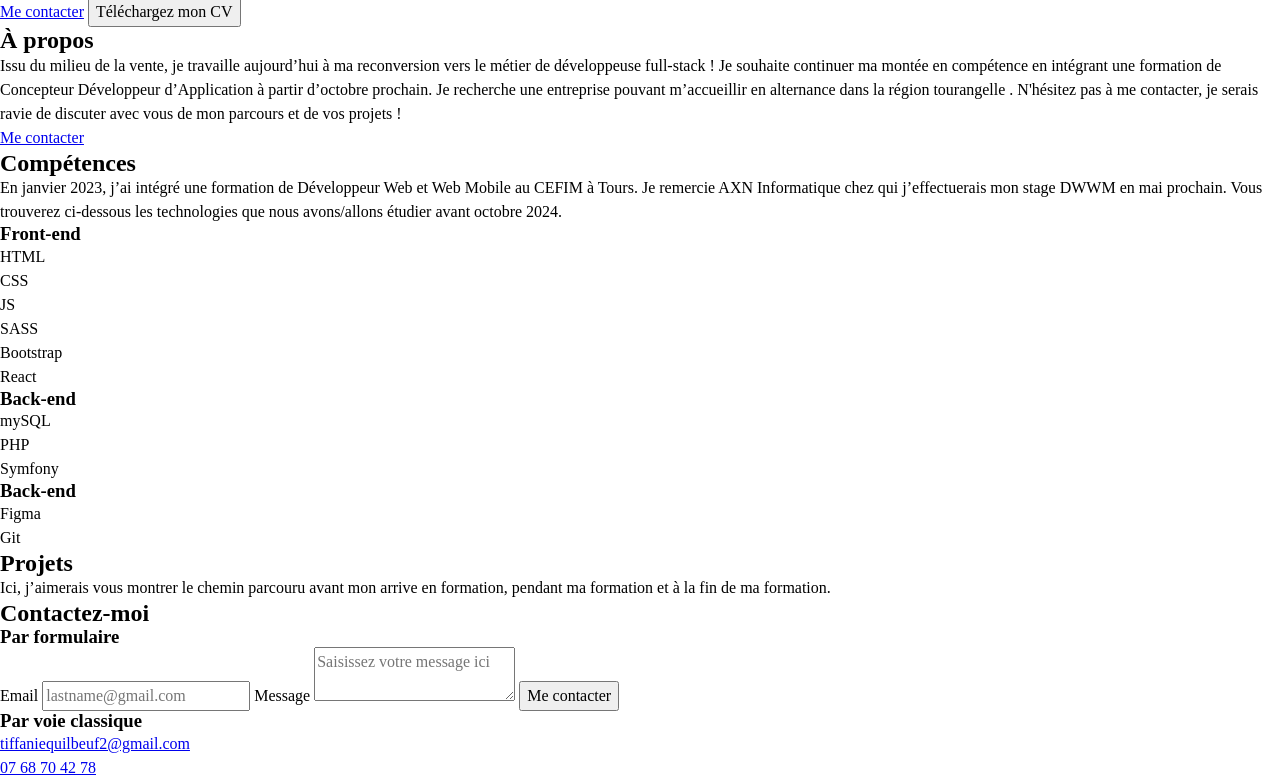
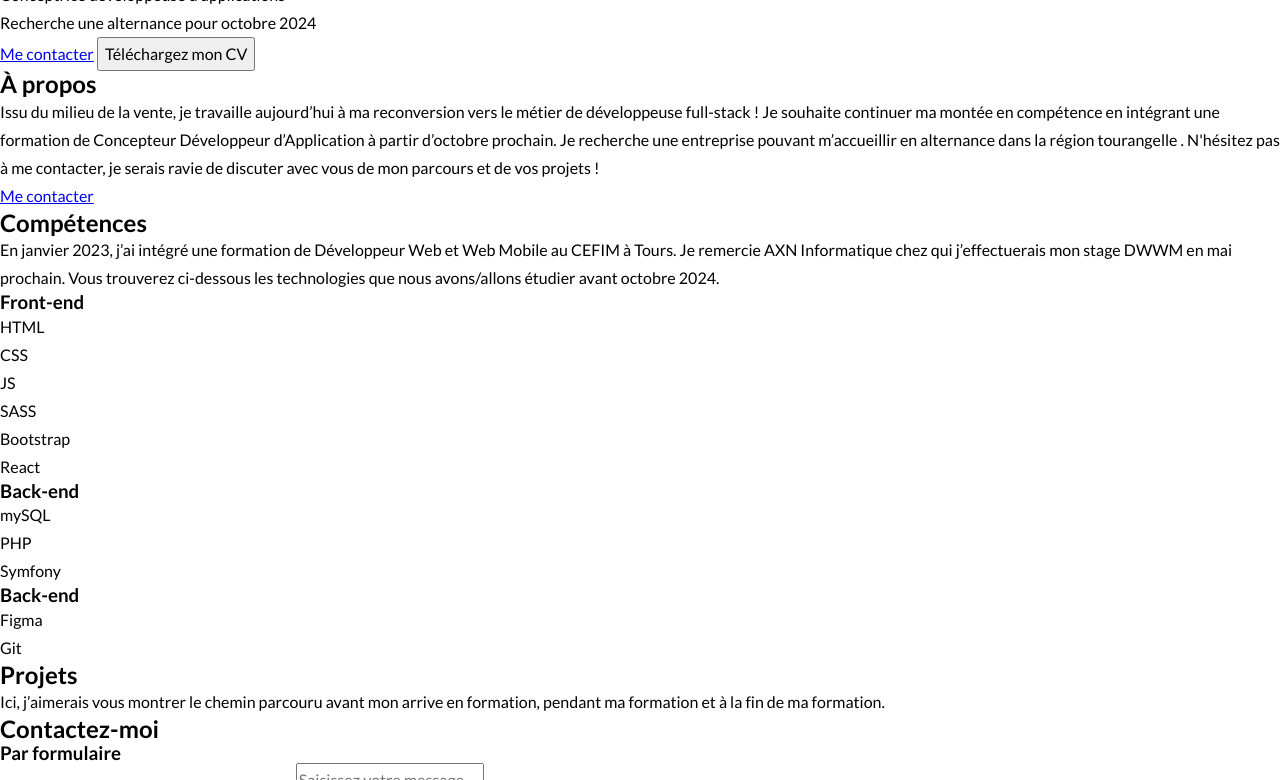
Before and after one commit to tiffaniequilbeuf/portfolio_tiffanie_quilbeuf, a website: page index.html in a window 1280 px wide. Shown: the part 281-1061 px from the top of the page. Drawn offline with Linux system fonts and the light colour scheme; files whose address does not match are found by name.

Commit message:
MAJOR, CSS : add global rules of project

```diff
--- a/scss/_global-rules.scss
+++ b/scss/_global-rules.scss
@@ -0,0 +1,33 @@
+:root{
+    /*Colors*/
+    --white : #EFEDE7;
+    --grey : #352F44;
+    --light-green: #42DCBD;
+    --green : #005D58;
+    --yellow: #F5C24B;
+
+    --normal-font : 'Lato', 'Segoe UI', sans-serif;
+    --title-font : 'Montserrat', 'Segoe UI', sans-serif;
+}
+
+[data-theme="dark"] {
+    --text: var(--white);
+    --bg: var(--grey);
+    --custom: var(--yellow);
+}
+
+[data-theme="light"] {
+    --text: var(--grey);
+    --bg: var(--white);
+    --custom: var(--light-green);
+}
+
+body{
+    font-family: var(--normal-font);
+    font-size: 1rem;
+    line-height: 1.75rem;
+    font-weight: 400;
+    font-style: normal;
+    color:var(--text);
+    background-color: var(--bg);
+}
```
Also changed, not shown: css/style.css, 1 other file.
